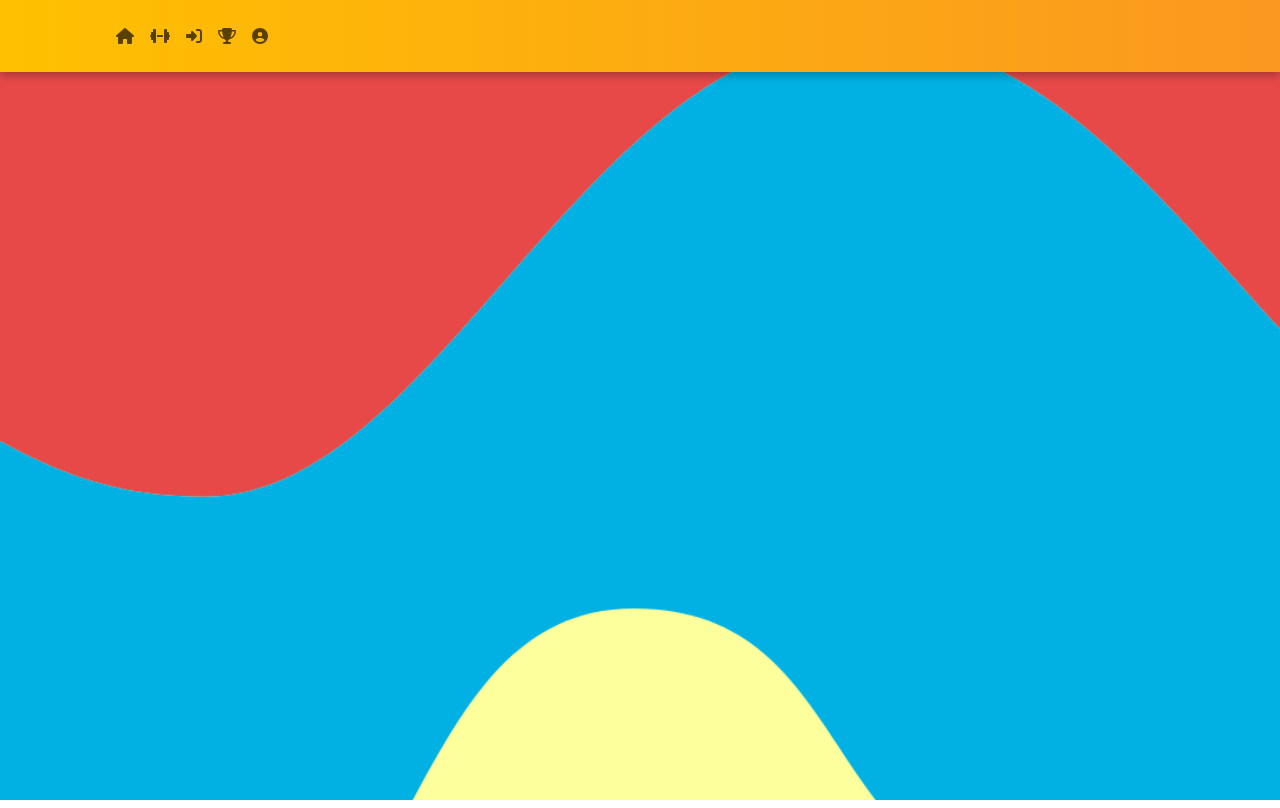
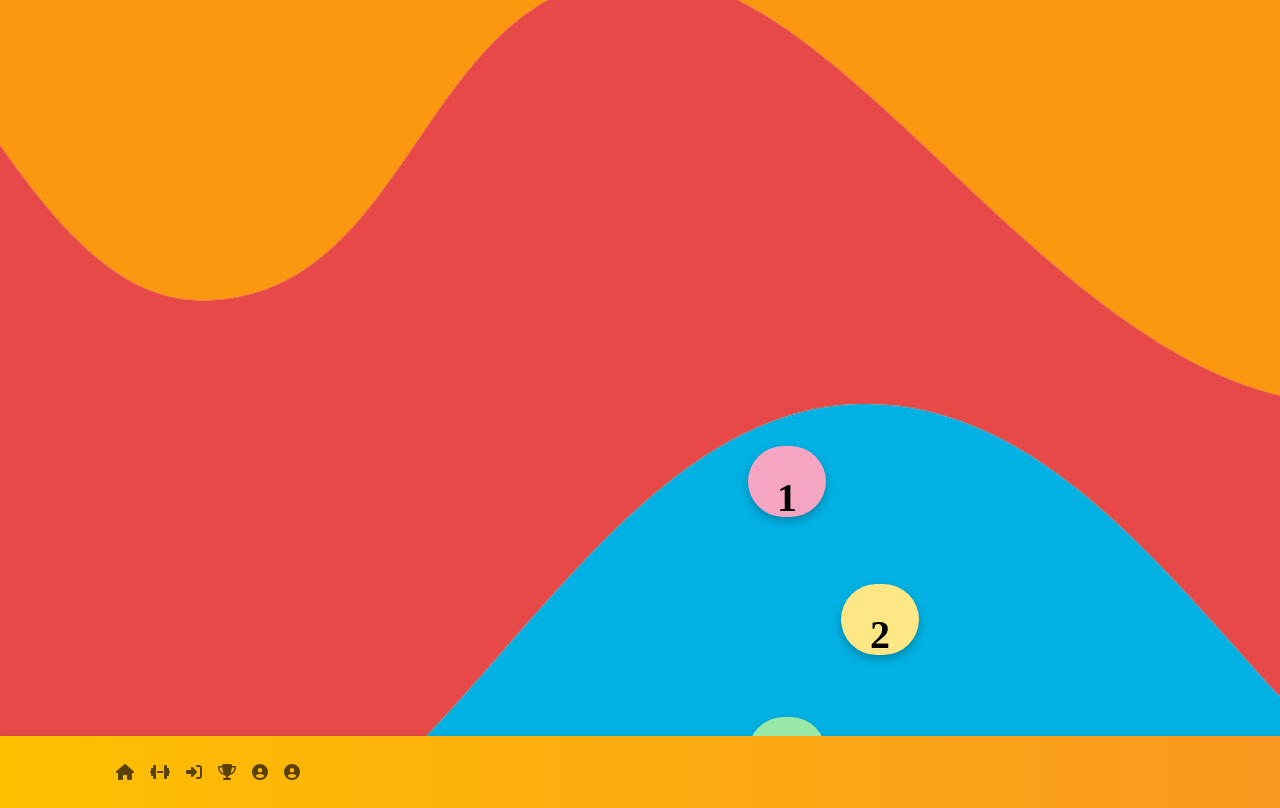
Before and after one commit to Hares-2088/fluentfingers-fe, a React (Create React App) app: page /roadmap in a window 1280 px wide. Before the commit this address had no page. Built offline with nearby package versions, Linux system fonts and the light colour scheme.

Commit message:
RoadMap in the NavBar

```diff
--- a/src/App.js
+++ b/src/App.js
@@ -10,6 +10,7 @@ import Profile from './Pages/Profile';
 import Challenges from './Pages/Challenges';
 import Connect from './Pages/Connect';
 import CreateAccount from './Pages/CreateAccount';
+import RoadMap from './Pages/RoadMap';
 
 function App() {
   return (
@@ -24,6 +25,7 @@ function App() {
           <Route exact path="/challenges" element={<Challenges />} />
           <Route exact path="/connect" element={<Connect />} />
           <Route exact path="/createAccount" element={<CreateAccount />} />
+          <Route exact path="/roadmap" element={<RoadMap />} />
 
         </Routes>
         <MyNavBar />
--- a/src/Components/MyNavbar.js
+++ b/src/Components/MyNavbar.js
@@ -39,6 +39,11 @@ export default function MyNavBar() {
             to: "profile",
             title: "Profile",
             icon:  faUserCircle,
+        },
+        {
+            to: "roadmap",
+            title: "RoadMap",
+            icon:  faUserCircle,
         }
     ];
 
--- a/src/Pages/RoadMap.js
+++ b/src/Pages/RoadMap.js
@@ -1,9 +1,31 @@
 import React from 'react'
+import { Container, Button, Image } from 'react-bootstrap';
+import { useNavigate } from 'react-router-dom';
+import '../RoadMap.css';
 
 export default function RoadMap() {
   return (
-    <div>
+    <Container className='Container'>
+      <div>
+      <div style={{width: '100%', height: '100%', position: 'relative'}}>
+    <img style={{width: 390, height: 769, left: 0, top: 769, position: 'absolute'}} src="https://via.placeholder.com/390x769" />
+    <div style={{width: 171, height: 613.74, left: 108, top: 77.63, position: 'absolute'}}>
+        <div style={{width: 171, height: 613.74, left: 0, top: 0, position: 'absolute'}}>
+            <div style={{width: 78, height: 71.24, left: 0, top: 0, position: 'absolute', background: '#F6A6C2', borderRadius: 9999}} />
+            <div style={{width: 78, height: 71.24, left: 93, top: 137.91, position: 'absolute', background: '#FFE786', borderRadius: 9999}} />
+            <div style={{width: 78, height: 71.24, left: 0, top: 271.25, position: 'absolute', background: '#9AE8A7', borderRadius: 9999}} />
+            <div style={{width: 78, height: 71.24, left: 93, top: 404.59, position: 'absolute', background: '#8AABFF'}}></div>
+            <div style={{width: 78, height: 71.24, left: 0, top: 542.50, position: 'absolute', background: '#CC8AFF'}}></div>
+        </div>
+        <div style={{width: 40, height: 28.31, left: 19, top: 21.92, position: 'absolute', textAlign: 'center', color: 'black', fontSize: 40, fontFamily: 'Inria Serif', fontWeight: '700', wordWrap: 'break-word'}}>1</div>
+        <div style={{width: 40, height: 28.31, left: 112, top: 159.83, position: 'absolute', textAlign: 'center', color: 'black', fontSize: 40, fontFamily: 'Inria Serif', fontWeight: '700', wordWrap: 'break-word'}}>2</div>
+        <div style={{width: 40, height: 28.31, left: 19, top: 292.26, position: 'absolute', textAlign: 'center', color: 'black', fontSize: 40, fontFamily: 'Inria Serif', fontWeight: '700', wordWrap: 'break-word'}}>3</div>
+        <div style={{width: 40, height: 28.31, left: 112, top: 425.60, position: 'absolute', textAlign: 'center', color: 'black', fontSize: 40, fontFamily: 'Inria Serif', fontWeight: '700', wordWrap: 'break-word'}}>4</div>
+        <div style={{width: 40, height: 28.31, left: 19, top: 563.51, position: 'absolute', textAlign: 'center', color: 'black', fontSize: 40, fontFamily: 'Inria Serif', fontWeight: '700', wordWrap: 'break-word'}}>5</div>
+    </div>
+</div>
+       </div>
+    </Container>
 
-    </div>
   )
 }
```
